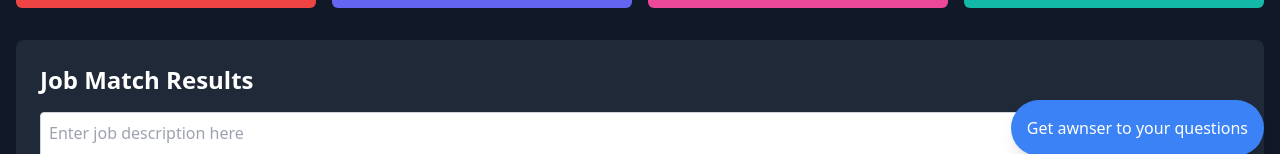
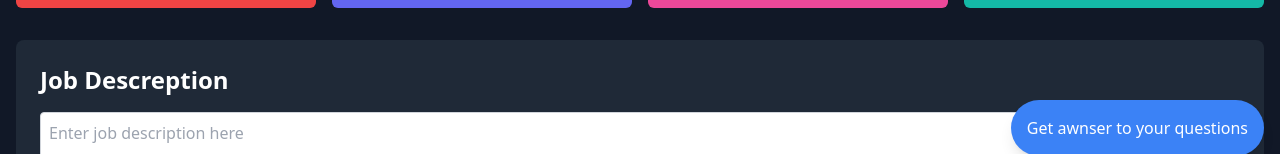
Before and after one commit to btissam19/smartfactoryfrontend, a React (Create React App) app: page / in a window 1280 px wide. Both pictures are taken after a click on the button "Resume Match". Shown: the part 628-782 px from the top of the page. Built offline with nearby package versions, Linux system fonts and the light colour scheme.

Commit message:
adding last changes for deployment

```diff
--- a/src/components/ResumeMatch.js
+++ b/src/components/ResumeMatch.js
@@ -3,7 +3,8 @@ import React, { useState } from 'react';
 import { toast, ToastContainer } from 'react-toastify';
 import 'react-toastify/dist/ReactToastify.css';
 import ReactMarkdown from 'react-markdown';
-
+import { CONFIG } from './config';
+const baseURL = CONFIG.BASE_URL;
 function JobMatchResults() {
   const [jobDescription, setJobDescription] = useState('');
   const [matchResults, setMatchResults] = useState(null);
@@ -13,7 +14,7 @@ function JobMatchResults() {
     setLoading(true);
     setMatchResults(null); // Clear previous results
     try {
-      const response = await fetch('http://127.0.0.1:8000/compare_resume', {
+      const response = await fetch(`${baseURL}/compare_resume`, {
         method: 'POST',
         headers: {
           'Content-Type': 'application/json',
@@ -48,7 +49,7 @@ function JobMatchResults() {
 
   return (
     <div className="bg-gray-800 p-6 rounded-lg">
-      <h2 className="text-2xl font-bold mb-4 text-white">Job Match Results</h2>
+      <h2 className="text-2xl font-bold mb-4 text-white">Job Descreption</h2>
       <textarea
         rows="5"
         className="w-full p-2 mb-4 border border-gray-300 rounded"
```
